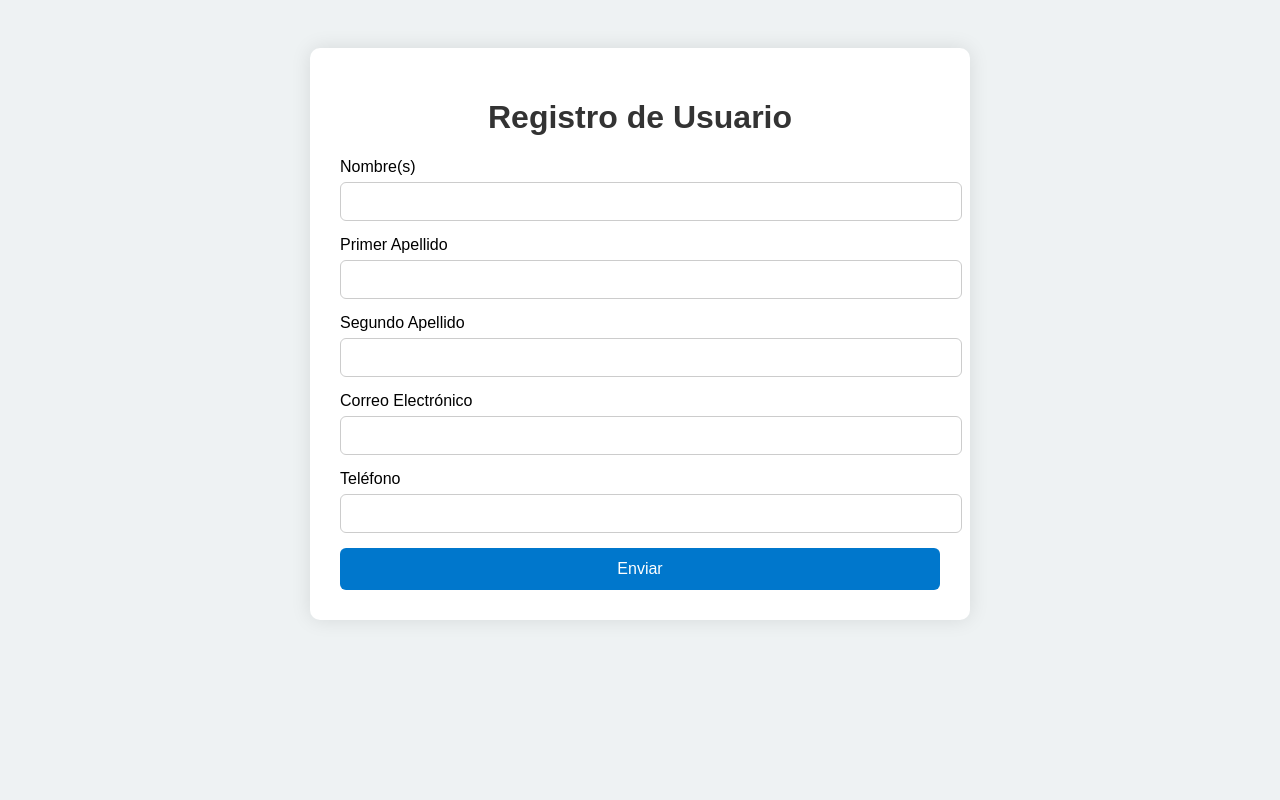
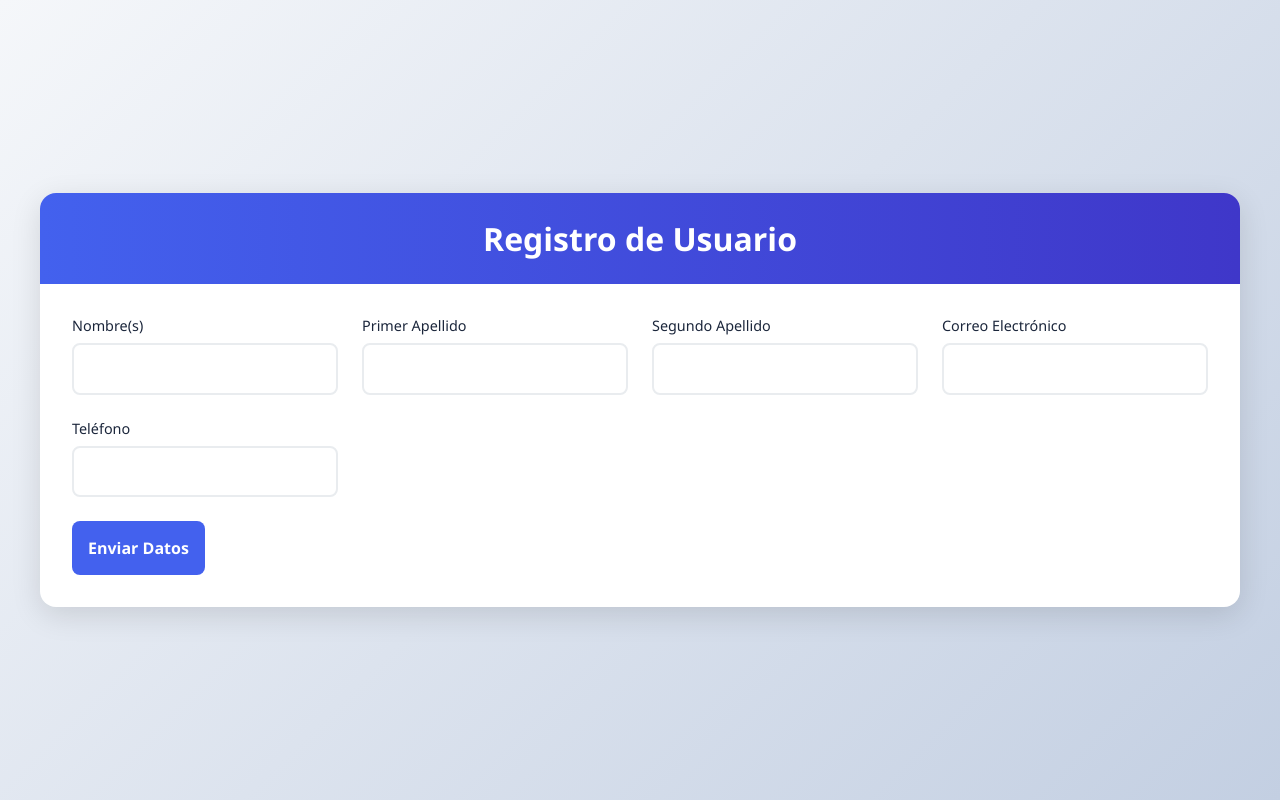
Before and after one commit to DannyDuarte/Formulario, a PHP site: page / in a window 1280 px wide. Run offline with PHP 8.4, Linux system fonts and the light colour scheme; data that the repository does not hold is empty; some libraries are stand-ins or nearby versions.

Commit message:
index.php

```diff
--- a/index.php
+++ b/index.php
@@ -1,195 +1,263 @@
-<?php
-// Mostrar errores en desarrollo
-ini_set('display_errors', 1);
-ini_set('display_startup_errors', 1);
-error_reporting(E_ALL);
-
-// Configuración de la base de datos (USANDO TU CONEXIÓN)
-define('DB_SERVER', 'tcp:database0123.database.windows.net,1433');
-define('DB_DATABASE', 'Lab5_1PaaS');
-define('DB_USERNAME', 'database0123');
-define('DB_PASSWORD', 'Hola12345678'); // Cambia esto por tu contraseña real
-
-// Función para validar datos
-function validarDatos($datos) {
-    $errores = [];
-
-    if (empty(trim($datos['nombre']))) {
-        $errores[] = 'El nombre es requerido';
-    }
-
-    if (empty(trim($datos['primer_apellido']))) {
-        $errores[] = 'El primer apellido es requerido';
-    }
-
-    if (!filter_var($datos['correo'], FILTER_VALIDATE_EMAIL)) {
-        $errores[] = 'El correo electrónico no es válido';
-    }
-
-    if (!preg_match('/^[0-9]{10,15}$/', $datos['telefono'])) {
-        $errores[] = 'El teléfono debe contener solo números (10-15 dígitos)';
-    }
-
-    return $errores;
-}
-
-$mensaje = '';
-$error = false;
-$registros = [];
-
-try {
-    // Conexión usando PDO con tu configuración
-    $conn = new PDO("sqlsrv:server = ".DB_SERVER."; Database = ".DB_DATABASE, DB_USERNAME, DB_PASSWORD);
-    $conn->setAttribute(PDO::ATTR_ERRMODE, PDO::ERRMODE_EXCEPTION);
-
-    if (isset($_POST['enviar'])) {
-        $errores = validarDatos($_POST);
-
-        if (empty($errores)) {
-            $stmt = $conn->prepare("INSERT INTO [dbo].[usuarios]
-                (nombre, primer_apellido, segundo_apellido, correo, telefono, fecha_registro)
-                VALUES (:nombre, :primer_apellido, :segundo_apellido, :correo, :telefono, GETDATE())");
-            $stmt->execute([
-                ':nombre' => trim($_POST['nombre']),
-                ':primer_apellido' => trim($_POST['primer_apellido']),
-                ':segundo_apellido' => trim($_POST['segundo_apellido']),
-                ':correo' => $_POST['correo'],
-                ':telefono' => preg_replace('/[^0-9]/', '', $_POST['telefono'])
-            ]);
-
-            $mensaje = 'Datos guardados correctamente.';
-        } else {
-            $error = true;
-            $mensaje = implode('<br>', $errores);
-        }
-    }
-
-    // Obtener registros
-    $stmt = $conn->query("SELECT * FROM [dbo].[usuarios] ORDER BY id DESC");
-    $registros = $stmt->fetchAll(PDO::FETCH_ASSOC);
-
-} catch (PDOException $e) {
-    $error = true;
-    $mensaje = 'Error de base de datos: ' . $e->getMessage();
-}
-?>
-
 <!DOCTYPE html>
 <html lang="es">
 <head>
     <meta charset="UTF-8">
+    <meta name="viewport" content="width=device-width, initial-scale=1.0">
     <title>Formulario de Registro</title>
     <style>
+        :root {
+            --primary: #4361ee;
+            --primary-light: #4895ef;
+            --secondary: #3f37c9;
+            --dark: #1b263b;
+            --light: #f8f9fa;
+            --success: #4cc9f0;
+            --danger: #f72585;
+            --warning: #f8961e;
+            --info: #560bad;
+        }
+
+        * {
+            margin: 0;
+            padding: 0;
+            box-sizing: border-box;
+            font-family: 'Segoe UI', Tahoma, Geneva, Verdana, sans-serif;
+        }
+
         body {
-            font-family: Arial, sans-serif;
-            background-color: #eef2f3;
-            padding: 40px;
+            background: linear-gradient(135deg, #f5f7fa 0%, #c3cfe2 100%);
+            min-height: 100vh;
+            display: flex;
+            justify-content: center;
+            align-items: center;
+            padding: 2rem;
         }
-        .form-container {
+
+        .container {
+            width: 100%;
+            max-width: 1200px;
+            display: flex;
+            flex-direction: column;
+            gap: 2rem;
+        }
+
+        .card {
             background: white;
-            padding: 30px;
-            border-radius: 10px;
-            max-width: 600px;
-            margin: auto;
-            box-shadow: 0 0 20px rgba(0,0,0,0.1);
+            border-radius: 16px;
+            box-shadow: 0 8px 30px rgba(0, 0, 0, 0.12);
+            overflow: hidden;
+            transition: transform 0.3s ease, box-shadow 0.3s ease;
         }
-        h1, h2 {
+
+        .card:hover {
+            transform: translateY(-5px);
+            box-shadow: 0 12px 40px rgba(0, 0, 0, 0.15);
+        }
+
+        .card-header {
+            background: linear-gradient(to right, var(--primary), var(--secondary));
+            color: white;
+            padding: 1.5rem;
             text-align: center;
-            color: #333;
         }
+
+        .card-header h1, .card-header h2 {
+            font-weight: 600;
+            margin: 0;
+        }
+
+        .card-body {
+            padding: 2rem;
+        }
+
+        .form-grid {
+            display: grid;
+            grid-template-columns: repeat(auto-fit, minmax(250px, 1fr));
+            gap: 1.5rem;
+        }
+
         .form-group {
-            margin-bottom: 15px;
+            display: flex;
+            flex-direction: column;
+            gap: 0.5rem;
         }
-        label {
-            display: block;
-            margin-bottom: 6px;
+
+        .form-group label {
+            font-weight: 500;
+            color: var(--dark);
+            font-size: 0.9rem;
         }
-        input {
-            width: 100%;
-            padding: 10px;
-            font-size: 15px;
-            border: 1px solid #ccc;
-            border-radius: 6px;
+
+        .form-control {
+            padding: 0.8rem 1rem;
+            border: 2px solid #e9ecef;
+            border-radius: 8px;
+            font-size: 1rem;
+            transition: all 0.3s ease;
         }
-        .btn-submit {
-            width: 100%;
-            padding: 12px;
-            background-color: #0077cc;
+
+        .form-control:focus {
+            outline: none;
+            border-color: var(--primary-light);
+            box-shadow: 0 0 0 3px rgba(67, 97, 238, 0.2);
+        }
+
+        .btn {
+            padding: 1rem;
+            border: none;
+            border-radius: 8px;
+            font-size: 1rem;
+            font-weight: 600;
+            cursor: pointer;
+            transition: all 0.3s ease;
+            display: inline-flex;
+            align-items: center;
+            justify-content: center;
+            gap: 0.5rem;
+        }
+
+        .btn-primary {
+            background: var(--primary);
             color: white;
-            border: none;
-            border-radius: 6px;
-            font-size: 16px;
-            cursor: pointer;
         }
-        .response {
-            margin-top: 20px;
-            padding: 15px;
-            border-left: 5px solid;
-            border-radius: 6px;
+
+        .btn-primary:hover {
+            background: var(--secondary);
+            transform: translateY(-2px);
         }
-        .response.error {
-            background-color: #fdecea;
-            border-color: #f44336;
-            color: #c62828;
+
+        .alert {
+            padding: 1rem;
+            border-radius: 8px;
+            margin-bottom: 1.5rem;
+            display: flex;
+            align-items: center;
+            gap: 1rem;
         }
-        .response.success {
-            background-color: #e0f7e9;
-            border-color: #2e7d32;
-            color: #2e7d32;
+
+        .alert-success {
+            background-color: rgba(76, 201, 240, 0.1);
+            border-left: 4px solid var(--success);
+            color: #0e7490;
         }
+
+        .alert-danger {
+            background-color: rgba(247, 37, 133, 0.1);
+            border-left: 4px solid var(--danger);
+            color: #be185d;
+        }
+
         table {
             width: 100%;
-            border-collapse: collapse;
-            margin-top: 30px;
+            border-collapse: separate;
+            border-spacing: 0;
+            margin-top: 1.5rem;
         }
-        th, td {
-            padding: 10px;
-            border-bottom: 1px solid #ccc;
+
+        th {
+            background: linear-gradient(to right, var(--primary), var(--secondary));
+            color: white;
+            padding: 1rem;
+            text-align: left;
+            position: sticky;
+            top: 0;
         }
-        th {
-            background-color: #0077cc;
-            color: white;
+
+        td {
+            padding: 1rem;
+            border-bottom: 1px solid #e9ecef;
+            background: white;
+        }
+
+        tr:hover td {
+            background: #f8f9fa;
+        }
+
+        th:first-child {
+            border-top-left-radius: 8px;
+        }
+
+        th:last-child {
+            border-top-right-radius: 8px;
+        }
+
+        tr:last-child td:first-child {
+            border-bottom-left-radius: 8px;
+        }
+
+        tr:last-child td:last-child {
+            border-bottom-right-radius: 8px;
+        }
+
+        .table-responsive {
+            overflow-x: auto;
+            border-radius: 8px;
+            box-shadow: 0 4px 20px rgba(0, 0, 0, 0.08);
+        }
+
+        @media (max-width: 768px) {
+            .card-body {
+                padding: 1.5rem;
+            }
+
+            .form-grid {
+                grid-template-columns: 1fr;
+            }
         }
     </style>
 </head>
 <body>
-
-<div class="form-container">
+    <div class="container">
+        <div class="card">
+            <div class="card-header">
                 <h1>Registro de Usuario</h1>
-
+            </div>
+            <div class="card-body">
                 <?php if ($mensaje): ?>
-        <div class="response <?= $error ? 'error' : 'success' ?>">
+                    <div class="alert <?= $error ? 'alert-danger' : 'alert-success' ?>">
                         <?= $mensaje ?>
                     </div>
                 <?php endif; ?>
 
                 <form method="post">
+                    <div class="form-grid">
                         <div class="form-group">
                             <label for="nombre">Nombre(s)</label>
-            <input type="text" name="nombre" required>
+                            <input type="text" name="nombre" class="form-control" required>
                         </div>
                         <div class="form-group">
                             <label for="primer_apellido">Primer Apellido</label>
-            <input type="text" name="primer_apellido" required>
+                            <input type="text" name="primer_apellido" class="form-control" required>
                         </div>
                         <div class="form-group">
                             <label for="segundo_apellido">Segundo Apellido</label>
-            <input type="text" name="segundo_apellido">
+                            <input type="text" name="segundo_apellido" class="form-control">
                         </div>
                         <div class="form-group">
                             <label for="correo">Correo Electrónico</label>
-            <input type="email" name="correo" required>
+                            <input type="email" name="correo" class="form-control" required>
                         </div>
                         <div class="form-group">
                             <label for="telefono">Teléfono</label>
-            <input type="text" name="telefono" required>
+                            <input type="text" name="telefono" class="form-control" required>
                         </div>
-        <button type="submit" name="enviar" class="btn-submit">Enviar</button>
+                    </div>
+                    <button type="submit" name="enviar" class="btn btn-primary" style="margin-top: 1.5rem;">
+                        Enviar Datos
+                    </button>
                 </form>
+            </div>
+        </div>
 
         <?php if (!empty($registros)): ?>
+        <div class="card">
+            <div class="card-header">
                 <h2>Usuarios Registrados</h2>
+            </div>
+            <div class="card-body">
+                <div class="table-responsive">
                     <table>
+                        <thead>
                             <tr>
                                 <th>ID</th>
                                 <th>Nombre</th>
@@ -199,6 +267,8 @@ try {
                                 <th>Teléfono</th>
                                 <th>Fecha Registro</th>
                             </tr>
+                        </thead>
+                        <tbody>
                             <?php foreach ($registros as $r): ?>
                                 <tr>
                                     <td><?= $r['id'] ?></td>
@@ -210,9 +280,12 @@ try {
                                     <td><?= date('d/m/Y H:i', strtotime($r['fecha_registro'])) ?></td>
                                 </tr>
                             <?php endforeach; ?>
+                        </tbody>
                     </table>
+                </div>
+            </div>
+        </div>
         <?php endif; ?>
     </div>
-
 </body>
 </html>
```
Lines whose indentation alone changed are shown as unchanged.
